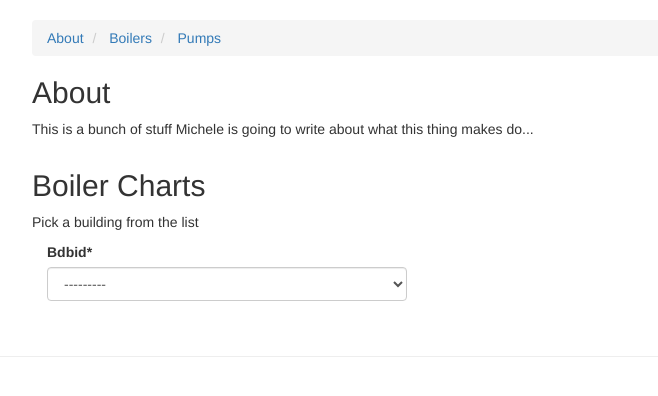
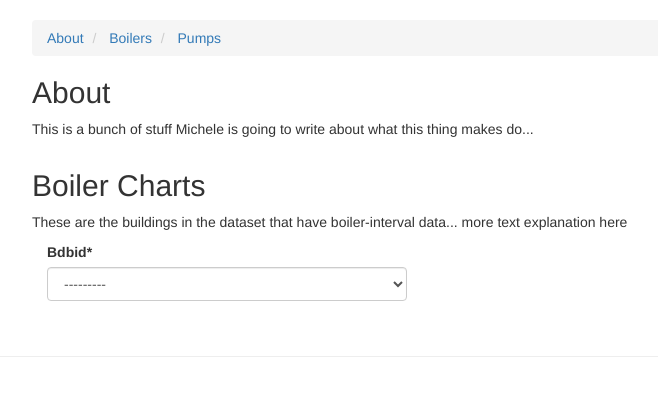
Before and after one commit to bsnacks000/interval-demo, a Django app: page /dashboard/boilers in a window 1280 px wide. Shown: the part 51-447 px from the top of the page, without its empty margins (38-696 px from the left). Run offline with Django 3.2, Linux system fonts and the light colour scheme; the visitor is signed in with stand-in values (Sample User, id 1); data that the repository does not hold is empty; some libraries are stand-ins or nearby versions.

Commit message:
clean up js and a few templates

```diff
--- a/dashboard/static/js/ajax_request.js
+++ b/dashboard/static/js/ajax_request.js
@@ -1,17 +1,34 @@
 // generic ajax request that handles chart construction
 
-function ajax_request(endpoint, chart_method, target_id){
+function ajax_get_request(endpoint, chart_method, target_id){
+  // handles a single ajax get request. success renders and injects the plotly chart
 
   $.ajax({
     method:"GET",
     url: endpoint,
     success: function(data){
       console.log(data)
-      chart_method(target_id, data);
+      chart_method(target_id, data);  // successful data hits a chart_method
     },
     error: function(error_data){
-      console.log('error')
+      console.log('error') // just log this error for now
       console.log(error_data)
     }
   });
 }
+
+
+function register_handler(api_endpoint_name, chart_method, dropdown_id, div_target_id){
+  // register a jquery handler
+
+  dropdown_id.on('change', function(e) {
+    e.preventDefault();
+
+    var id_str = dropdown_id.serialize(); // get the bdbid query string from the form
+    var endpoint = '/dashboard/api/'+ api_endpoint_name +'/?'+ id_str // construct the api query
+
+    console.log(endpoint)
+    ajax_get_request(endpoint, chart_method, div_target_id)  // make the ajax request
+  });
+
+}
--- a/dashboard/static/js/main.js
+++ b/dashboard/static/js/main.js
@@ -1,44 +1,18 @@
+// imports --> boiler_chart, pump_chart, register_handler
 
-function register_handler(api_endpoint_name, chart_method, dropdown_id, div_target_id){
+$(document).ready(function(){
+  // javascript make do the great app in here!!
 
-  dropdown_id.on('change', function(e) {
-    e.preventDefault();
-    var id_str = dropdown_id.serialize(); // get the bdbid query string from the form
-    var endpoint = '/dashboard/api/'+ api_endpoint_name +'/?'+ id_str
-    console.log(endpoint)
-    ajax_request(endpoint, boiler_chart, div_target_id)
-  });
+  // register event handlers for the two dropdown forms... on event will construct get-request
+  // from the form data (bdbid) which is used as a query get filter for pumps or boilers
+  // success will render appropriate plotly chart on the target-div
 
-}
+  var div_target_id = 'plotly-chart';
+  var boiler_id = $('#boiler-dropdown');
+  var pump_id = $('#pump-dropdown');
+
+  register_handler('boilers', boiler_chart, boiler_id, div_target_id);
+  register_handler('pumps', pump_chart, pump_id, div_target_id);
 
 
-$(document).ready(function(){
-
-  // javascript make do the great app in here
-  // event handlers for the two dropdown forms... on event will send an ajax_request
-
-  var div_target_id = 'plotly-chart'
-  var boiler_id = $('#boiler-dropdown')
-  var pump_id = $('#pump-dropdown')
-
-
-  register_handler('boilers', boiler_chart, boiler_id, div_target_id)
-  register_handler('pumps', pump_chart, pump_id, div_target_id)
-
-  // boiler_id.on('change', function(e){
-  //   e.preventDefault();
-  //   //console.log(boiler_id.serialize())
-  //   var id_str = boiler_id.serialize();
-  //   // var target =
-  //
-  //   ajax_request('', boiler_chart, target_id)
-  // });
-  //
-  // pump_id.on('change', function(e){
-  //   e.preventDefault()
-  //   console.log(pump_id.serialize())
-  //   // parse the form get request url here
-  //   ajax_request('', pump_chart, target_id)
-  // });
-
 });
--- a/dashboard/templates/boiler.html
+++ b/dashboard/templates/boiler.html
@@ -11,7 +11,7 @@
   <div class='container'>
     <div class='row'>
       <h2>Boiler Charts</h2>
-      <p> Pick a building from the list </p>
+      <p> These are the buildings in the dataset that have boiler-interval data... more text explanation here</p>
     </div>
     <div class='row'>
       <div class='col-md-4'>
--- a/dashboard/templates/index.html
+++ b/dashboard/templates/index.html
@@ -1,4 +1,3 @@
-
 {% extends "base.html" %}
 {% load bootstrap3 %}
 {% load static %}
@@ -14,11 +13,12 @@
 
 {% block content %}
   <h2>About</h2>
-  <!-- forms and chart divs here-->
   <p> This is a bunch of stuff Michele is going to write about what this thing makes do... </p>
 
+  <!-- form rendering in child templates-->
   {% block form_data %} {% endblock %}
 
+  <!-- here's where plotly goes -->
   <div class="row">
     <div id="plotly-chart"></div>
   </div>
--- a/interval/settings.py
+++ b/interval/settings.py
@@ -50,7 +50,7 @@ INSTALLED_APPS = [
 ]
 
 LOGIN_REDIRECT_URL = '/dashboard/'
-LOGOUT_REDIRECT_URL = '/auth/login/'
+LOGOUT_REDIRECT_URL = '/accounts/login/'
 
 MIDDLEWARE = [
     'django.middleware.security.SecurityMiddleware',
```
Also changed, not shown: templates/registration/login.html (+11 -1 lines).
